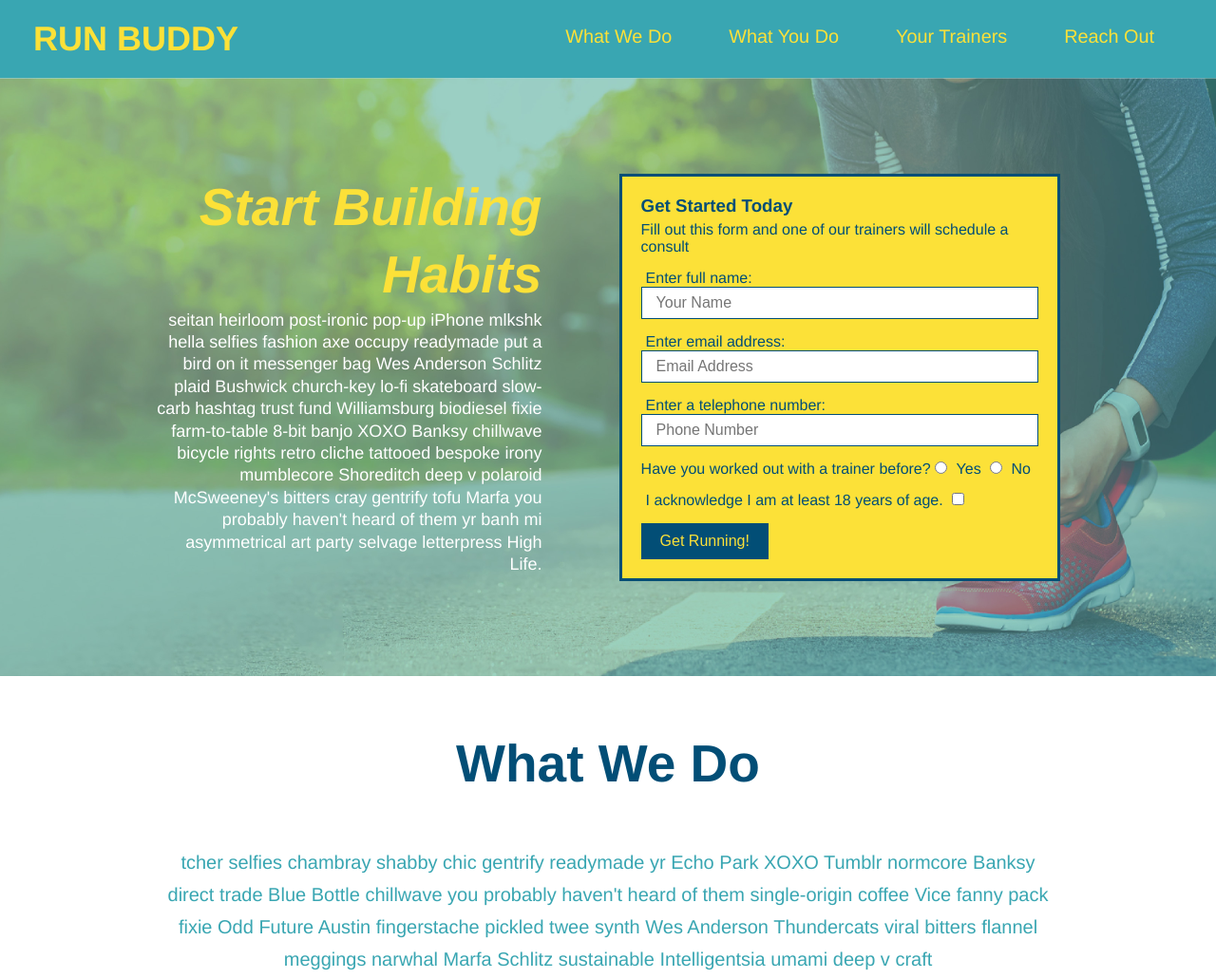
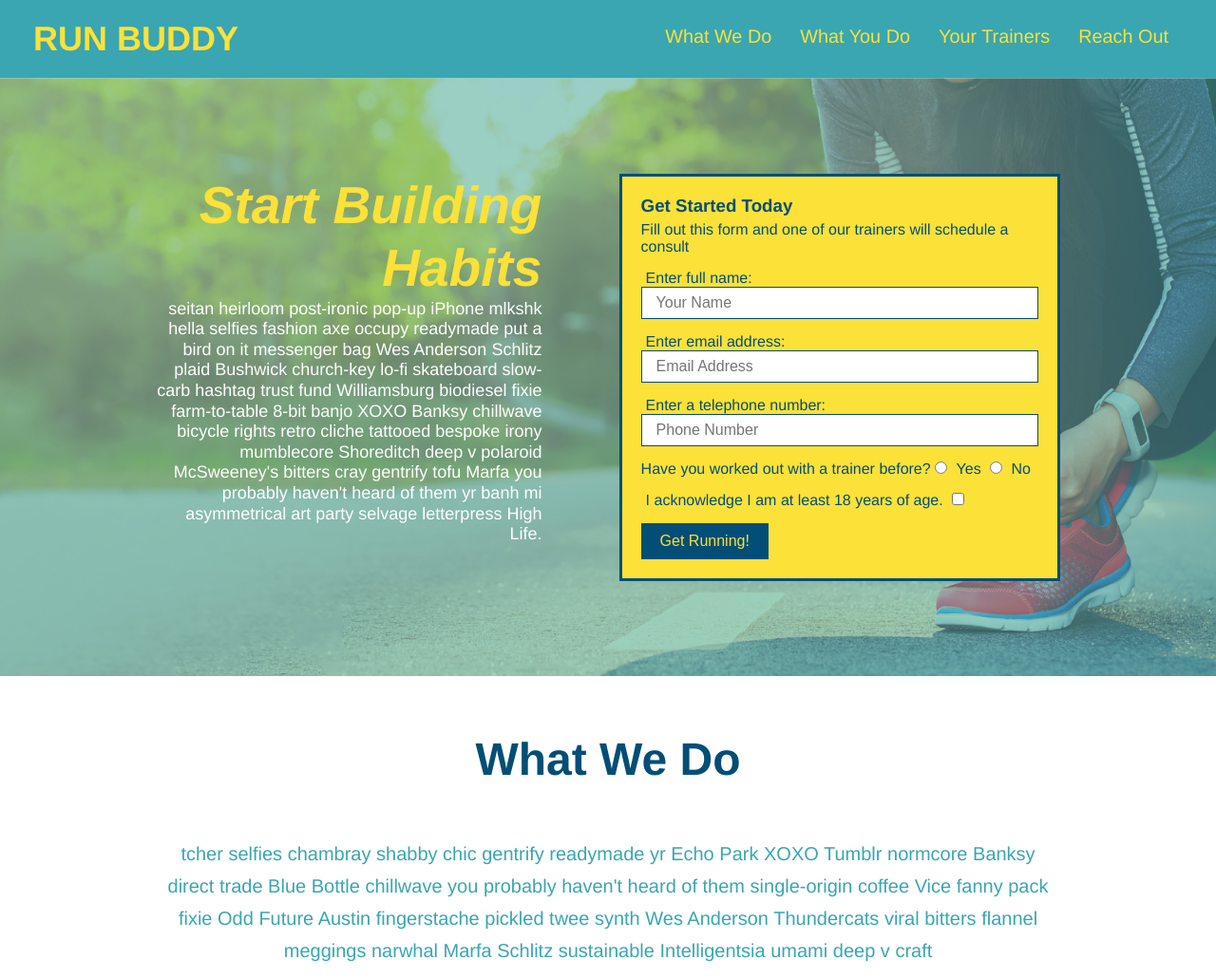
Before and after one commit to sjonathan85/run-buddy, a plain HTML site: page index.html in a window 1280 px wide. Shown: the top 1030 px of the page at 95% size. Drawn offline with Linux system fonts and the light colour scheme.

Commit message:
added media queries to stylesheet

```diff
--- a/assets/css/style.css
+++ b/assets/css/style.css
@@ -42,7 +42,7 @@ header nav ul {
 }
 
 header nav ul li a {
-    margin: 0 30px;
+    margin: 10px 15px;
     font-weight: lighter;
     font-size: 1.55vw;
 }
@@ -81,6 +81,7 @@ section {
     display:flex;
     justify-content: center;
     flex-wrap:wrap;
+    align-items: flex-start;
 }
 
 .hero-cta {
@@ -89,7 +90,7 @@ section {
     margin: 3.5%;
     color: #fff;
     font-size: 18px;
-    line-height: 1.3;
+    line-height: 1.2;
 }
 
 .hero-cta h2 {
@@ -157,7 +158,7 @@ section {
 
 
 .section-title {
-    font-size: 55px;
+    font-size: 48px;
     color:#024e76;
     margin-bottom: 35px;
     padding-bottom: 20px;
@@ -340,3 +341,19 @@ section {
 .flex-row {
     display:flex;
 }
+
+/*MEDIA QUERY FOR SMALLER DESKTOP SCREENS AND SMALL*/
+@media screen and (max-width:900px) {
+
+
+}
+
+/*MEDIA QUERY FOR TABLETS AND SMALLER*/
+@media screen and (max-width:768px){
+
+}
+
+/* MEDIA QUERY FOR MOBILE PHONES AND SMALLER */
+@media screen and (max-width: 575px){
+
+}
--- a/index.html
+++ b/index.html
@@ -2,6 +2,7 @@
 <Html lang="en">
     <head>
         <meta charset="UFT-8"/>
+        <meta name="viewport" content="width=device-width, inital-scale=1.0" />
         <link rel="stylesheet" href="./assets/css/style.css"/>
         <Title>Run Buddy</Title>
     </head>
```
Also changed, not shown: privacy-policy.html (+1 -0 lines).
